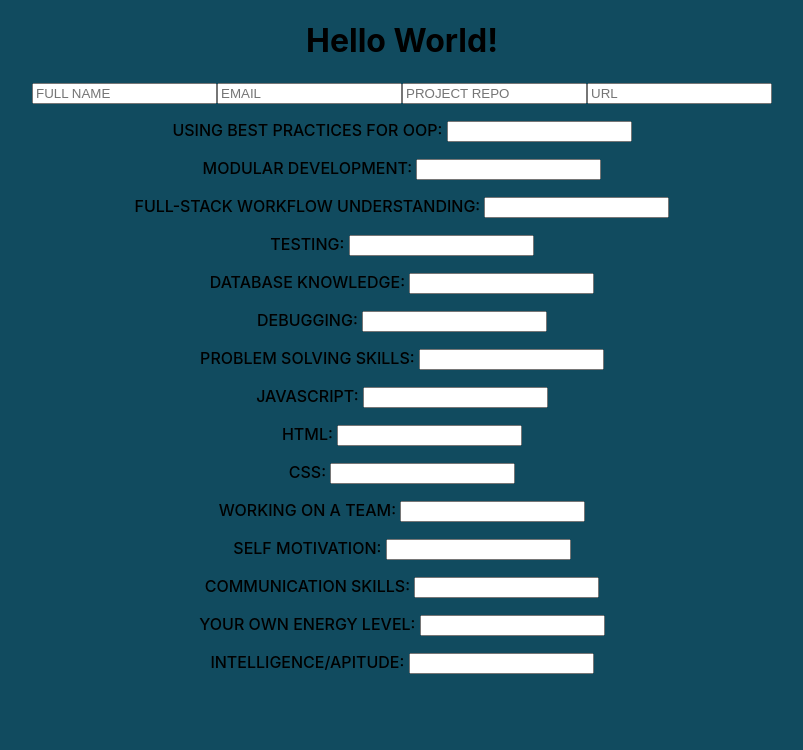
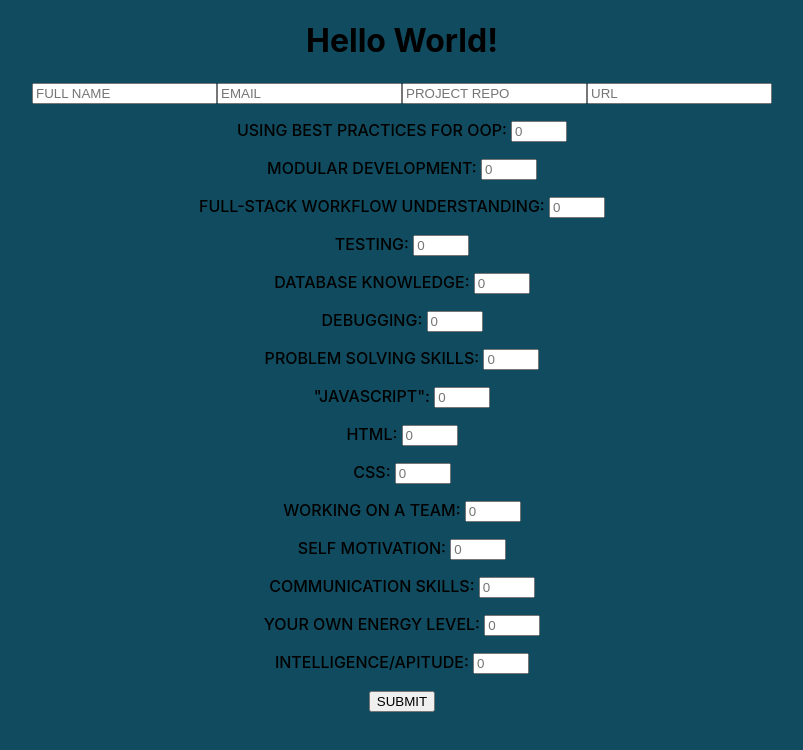
Before and after one commit to edwinsanch33/trim-apprenticeship, a React (Create React App) app: page / in a window 1280 px wide. Shown: the top 750 px of the page, without its empty margins (238-1041 px from the left). Built offline with nearby package versions, Linux system fonts and the light colour scheme.

Commit message:
functions for input changes updating state and not exceeding point limit

```diff
--- a/src/Components/form.js
+++ b/src/Components/form.js
@@ -1,32 +1,58 @@
 import React, { Fragment } from 'react'
 
 class Form extends React.Component {
+  state = { name: "", email: "", repo: "", url: "", rating: 0, ratingToggle: false}
+
+  handleChange = event => {
+    let value = event.target.value
+    this.setState({
+      [event.target.name]: value,
+    });
+  }
+  handleRating = event => {
+    event.target.value =+ event.target.value
+    this.setState({ratingToggle: true})
+  }
+  getTotal = () => {
+    let newArray = []
+    for (let i=1; i<16; i++){
+    newArray.push(Number(document.getElementById(`${i}`).value))
+    }
+    let sum = newArray.reduce(function(a,b){
+      return a + b
+    }, 0)
+    this.setState({ rating: sum, ratingToggle: false })
+}
   render(){
+    const { name, email, repo, url, rating } = this.state
     return(
       <Fragment>
         <h1>Hello World!</h1>
-        <div>
+        <div className="form-box">
           <form>
             <div>
-              <input type="text" name="name" id="name" placeholder="FULL NAME"></input>
-              <input type="email" name="email" id="email" placeholder="EMAIL"></input>
-              <input type="text" name="repo" id="repo" placeholder="PROJECT REPO"></input>
-              <input type="url" name="url" id="url" placeholder="URL"></input>
-              <p>USING BEST PRACTICES FOR OOP: <input type="number" class="ratings"></input></p>
-              <p>MODULAR DEVELOPMENT: <input type="number" class="ratings"></input></p>
-              <p>FULL-STACK WORKFLOW UNDERSTANDING: <input type="number" class="ratings"></input></p>
-              <p>TESTING: <input type="number" class="ratings"></input></p>
-              <p>DATABASE KNOWLEDGE: <input type="number" class="ratings"></input></p>
-              <p>DEBUGGING: <input type="number" class="ratings"></input></p>
-              <p>PROBLEM SOLVING SKILLS: <input type="number" class="ratings"></input></p>
-              <p>JAVASCRIPT: <input type="number" class="ratings"></input></p>
-              <p>HTML: <input type="number" class="ratings"></input></p>
-              <p>CSS: <input type="number" class="ratings"></input></p>
-              <p>WORKING ON A TEAM: <input type="number" class="ratings"></input></p>
-              <p>SELF MOTIVATION: <input type="number" class="ratings"></input></p>
-              <p>COMMUNICATION SKILLS: <input type="number" class="ratings"></input></p>
-              <p>YOUR OWN ENERGY LEVEL: <input type="number" class="ratings"></input></p>
-              <p>INTELLIGENCE/APITUDE: <input type="number" class="ratings"></input></p>
+              <input type="text" name="name" id="name" placeholder="FULL NAME" value={name} onChange={this.handleChange}></input>
+              <input type="email" name="email" id="email" placeholder="EMAIL" value={email} onChange={this.handleChange}></input>
+              <input type="text" name="repo" id="repo" placeholder="PROJECT REPO" value={repo} onChange={this.handleChange}></input>
+              <input type="url" name="url" id="url" placeholder="URL" value={url} onChange={this.handleChange}></input>
+              { rating > 50 ? <p>Reached Rating Limit (Reduce Rating)</p> : null }
+              <p>USING BEST PRACTICES FOR OOP: <input type="number" id="1" className="ratings" placeholder="0" min="0" max="50" value={this.value} onChange={this.handleRating}></input></p>
+              <p>MODULAR DEVELOPMENT: <input type="number" id="2" className="ratings" placeholder="0" min="0" max="50" value={this.value} onChange={this.handleRating}></input></p>
+              <p>FULL-STACK WORKFLOW UNDERSTANDING: <input type="number" id="3" className="ratings" placeholder="0" min="0" max="50" value={this.value} onChange={this.handleRating}></input></p>
+              <p>TESTING: <input type="number" id="4" className="ratings" placeholder="0" min="0" max="50" value={this.value} onChange={this.handleRating}></input></p>
+              <p>DATABASE KNOWLEDGE: <input type="number" id="5" className="ratings" placeholder="0" min="0" max="50" value={this.value} onChange={this.handleRating}></input></p>
+              <p>DEBUGGING: <input type="number" id="6" className="ratings" placeholder="0" min="0" max="50" value={this.value} onChange={this.handleRating}></input></p>
+              <p>PROBLEM SOLVING SKILLS: <input type="number" id="7" className="ratings" placeholder="0" min="0" max="50" value={this.value} onChange={this.handleRating}></input></p>
+              <p>"JAVASCRIPT": <input type="number" id="8" className="ratings" placeholder="0" min="0" max="50" value={this.value} onChange={this.handleRating}></input></p>
+              <p>HTML: <input type="number" id="9" className="ratings" placeholder="0" min="0" max="50" value={this.value} onChange={this.handleRating}></input></p>
+              <p>CSS: <input type="number" id="10" className="ratings" placeholder="0" min="0" max="50" value={this.value} onChange={this.handleRating}></input></p>
+              <p>WORKING ON A TEAM: <input type="number" id="11" className="ratings" placeholder="0" min="0" max="50" value={this.value} onChange={this.handleRating}></input></p>
+              <p>SELF MOTIVATION: <input type="number" id="12" className="ratings" placeholder="0" min="0" max="50" value={this.value} onChange={this.handleRating}></input></p>
+              <p>COMMUNICATION SKILLS: <input type="number" id="13" className="ratings" placeholder="0" min="0" max="50" value={this.value} onChange={this.handleRating}></input></p>
+              <p>YOUR OWN ENERGY LEVEL: <input type="number" id="14" className="ratings" placeholder="0" min="0" max="50" value={this.value} onChange={this.handleRating}></input></p>
+              <p>INTELLIGENCE/APITUDE: <input type="number" id="15" className="ratings" placeholder="0" min="0" max="50" value={this.value} onChange={this.handleRating}></input></p>
+              {this.state.ratingToggle ? this.getTotal() : null }
+              <button type="submit">SUBMIT</button>
             </div>
           </form>
         </div>
```
